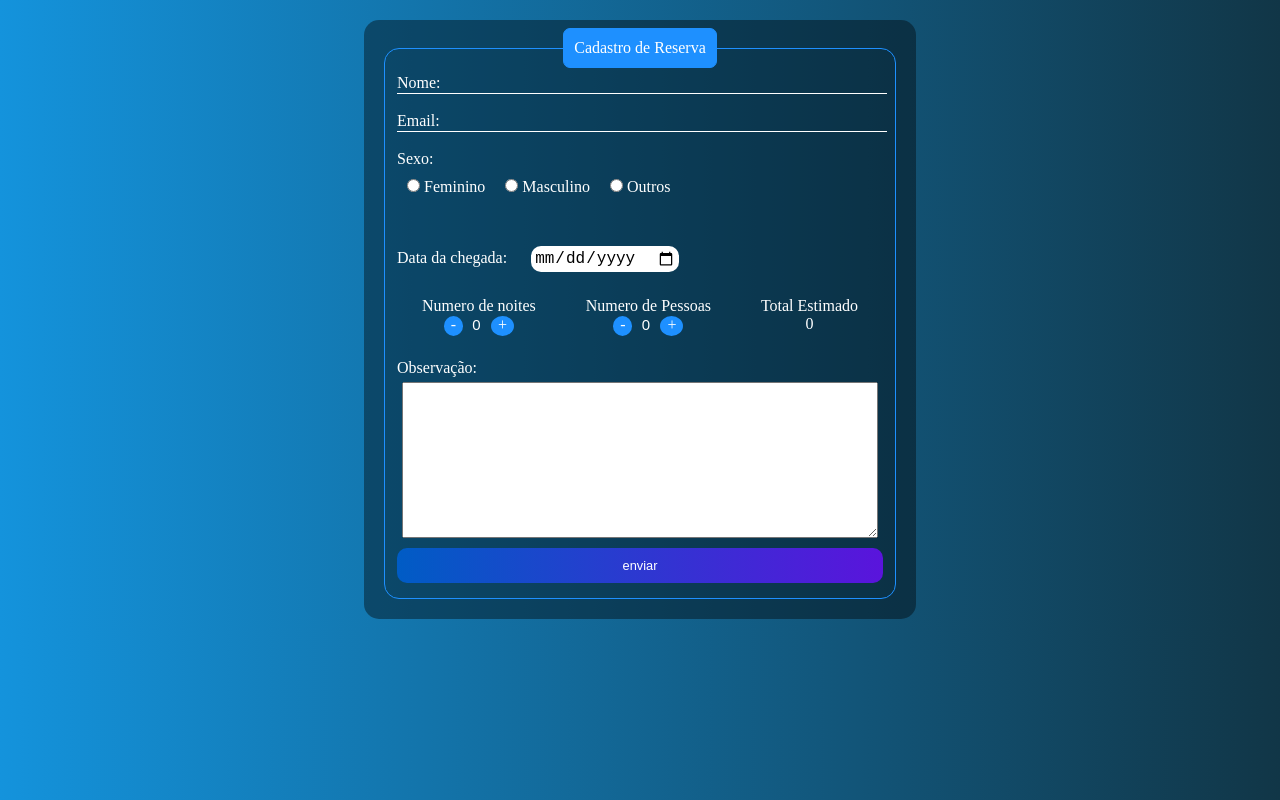
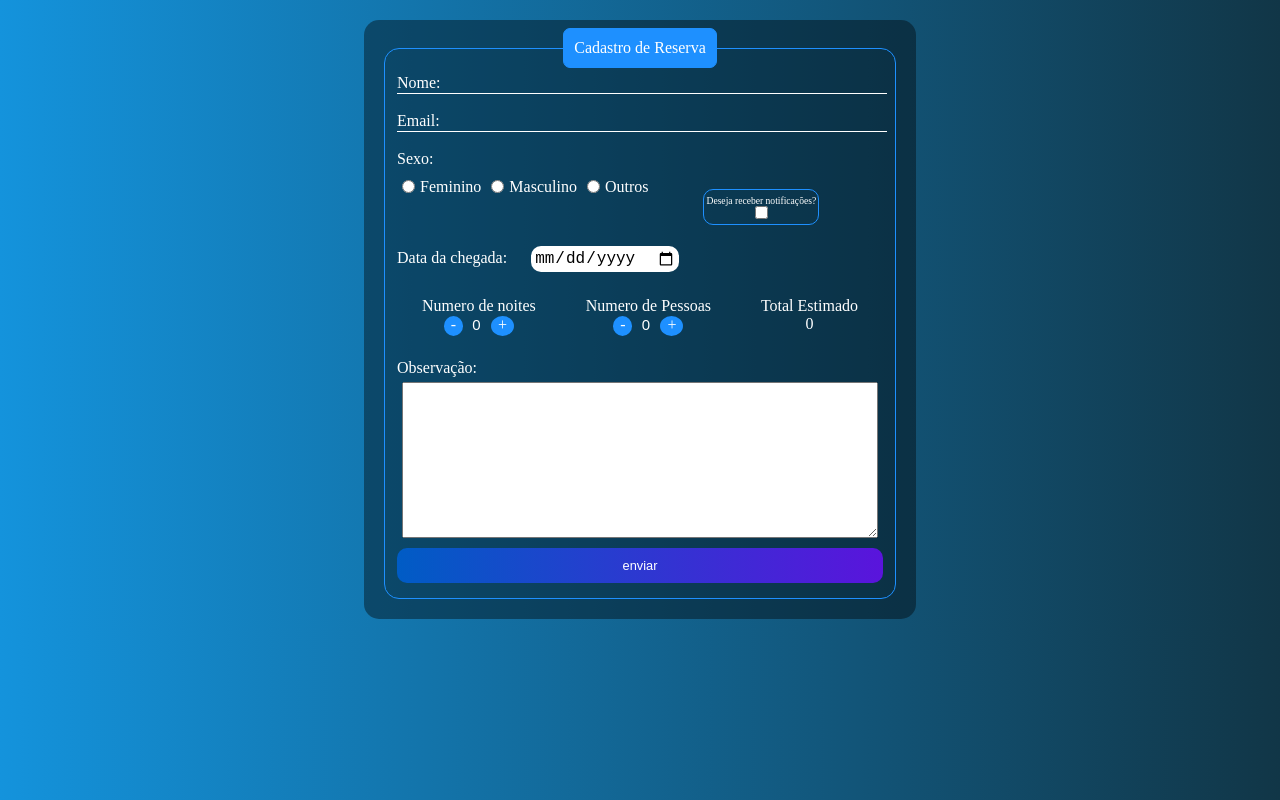
Before and after one commit to renancreuso/Formulario_simple02, a plain HTML site: page index.html in a window 1280 px wide. Drawn offline with Linux system fonts and the light colour scheme.

Commit message:
colocando o newlstter

```diff
--- a/index.html
+++ b/index.html
@@ -24,23 +24,30 @@
                 <br>
 
                 <p>Sexo:</p>
+                <div class="container__genero__notificacao">
                     <div class="container__form__genero">
                         <div class="container__form__genero__opcao">
-                        <input type="radio" id="feminino" name="genero" value="feminino" class="label_genero" required>
+                            <input type="radio" id="feminino" name="genero" value="feminino" class="input__genero" required>
                             <label for="feminino">Feminino</label>
                         </div>
 
                         <div class="container__form__genero__opcao">
-                        <input type="radio" id="masculino" name="genero" value="masculino" class="label_genero" required>
+                            <input type="radio" id="masculino" name="genero" value="masculino" class="input__genero" required>
                             <label for="masculino">Masculino</label>
                         </div>
 
                         <div class="container__form__genero__opcao">
-                        <input type="radio" id="outros" name="genero" value="outros" class="label_genero" required>
+                            <input type="radio" id="outros" name="genero" value="outros" class="input__genero" required>
                             <label for="outros" >Outros</label>
                         </div>
 
                     </div>
+                    <div class="box__notificacao">
+                        <label  for="noti"class="notificacao">Deseja receber notificações?</label>
+                        <input  name="noti"type="checkbox">
+                    </div>
+                </div>
+
                 <div class="box__data__chegada">
                     <label for="data">Data da chegada:</label>
                     <input type="date" name="data" id="data__de__chegada">
--- a/style.css
+++ b/style.css
@@ -62,15 +62,39 @@ legend{
     text-align: center;
 }
 
+.container__genero__notificacao{
+    display: flex;
+    align-items: center;
 
 
+
+}
 .container__form__genero{
     display: flex;
+
+
 }
 .container__form__genero__opcao{
-    padding: 10px 10px 50px 10px;
+    display: flex;
+
+    align-items: center;
+    padding: 10px 5px 50px 5px;
 }
 
+.input__genero{
+    margin-right: 5px;
+}
+.box__notificacao{
+    display: flex;
+    flex-direction: column;
+    align-items: center;
+    text-align: center;
+    margin-left: 50px;
+    font-size: 0.6rem;
+    border: 1px solid dodgerblue;
+    border-radius: 10px;
+    padding: 5px 2px;
+}
 .container__form2{
     display: flex;
     flex-direction: column  ;
```
Lines whose indentation alone changed are shown as unchanged.
